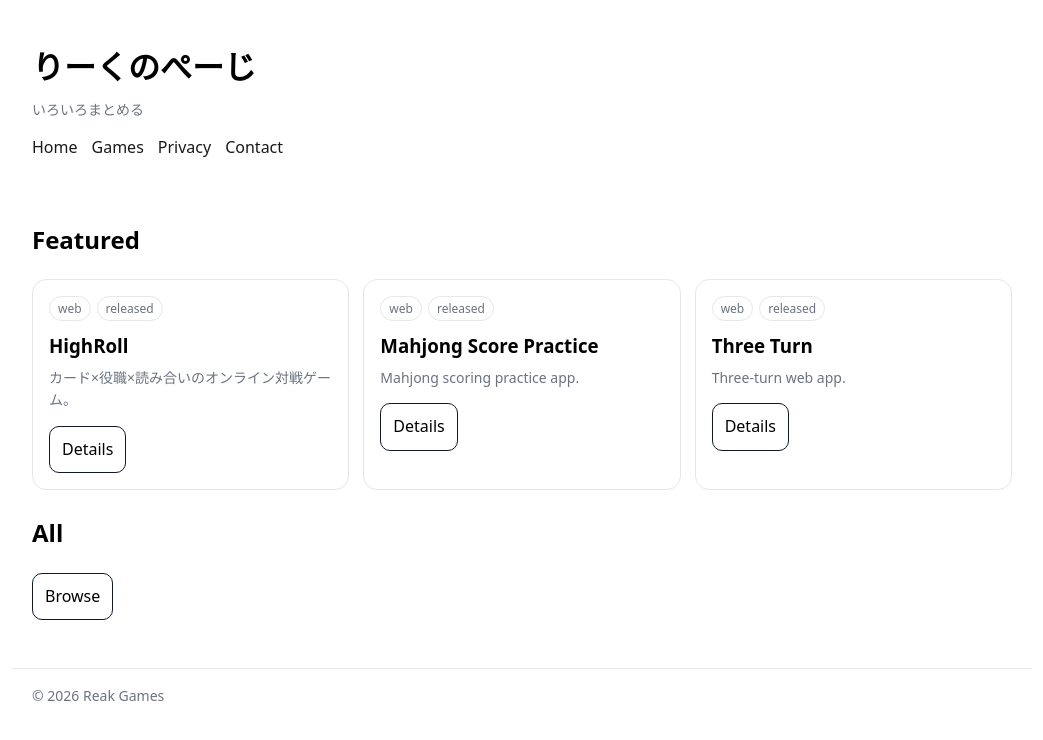
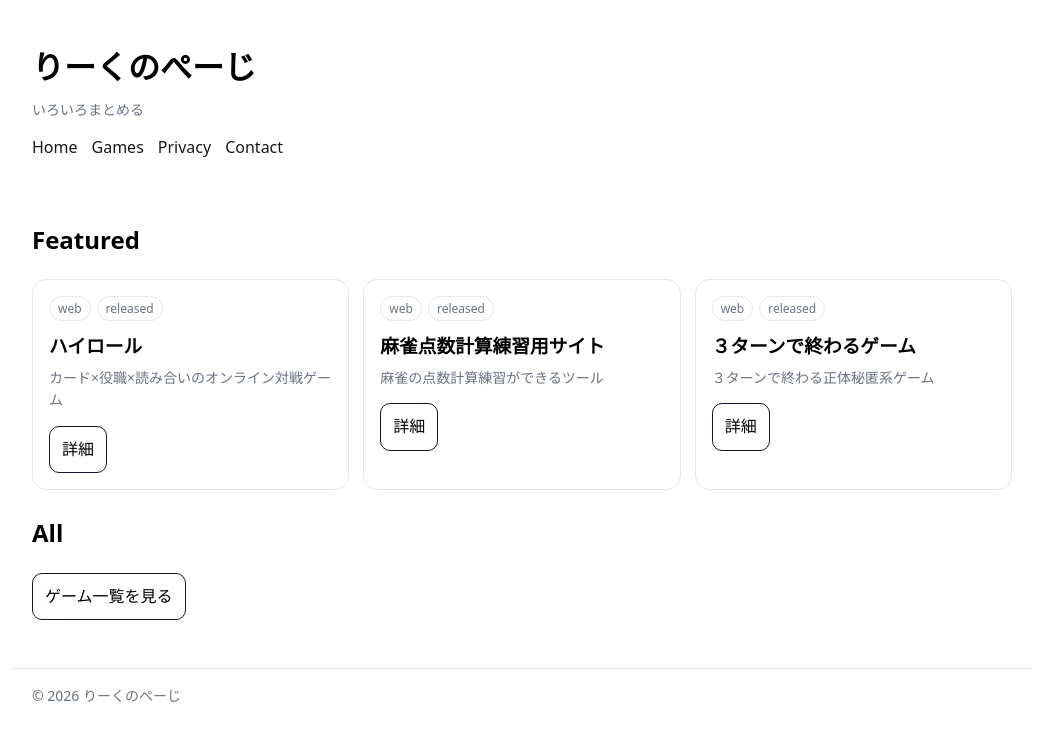
Before and after one commit to reak1161/reak-portal, a React (Vite) app: page / in a window 1280 px wide. Shown: the top 740 px of the page, without its empty margins (118-1161 px from the left). Built offline with nearby package versions, Linux system fonts and the light colour scheme.

Commit message:
change ui

```diff
--- a/src/components/Layout.tsx
+++ b/src/components/Layout.tsx
@@ -21,7 +21,7 @@ export default function Layout() {
       </main>
 
       <footer className="container footer">
-        <div className="muted">© {new Date().getFullYear()} Reak Games</div>
+        <div className="muted">© {new Date().getFullYear()} りーくのぺーじ</div>
       </footer>
     </div>
   );
--- a/src/data/products.ts
+++ b/src/data/products.ts
@@ -13,24 +13,24 @@ export type Product = {
 export const products: Product[] = [
   {
     slug: "highroll",
-    title: "HighRoll",
-    short: "カード×役職×読み合いのオンライン対戦ゲーム。",
+    title: "ハイロール",
+    short: "カード×役職×読み合いのオンライン対戦ゲーム",
     platforms: ["web"],
     playUrl: "https://highroll.reak1161.com/",
     status: "released",
   },
   {
     slug: "mahjong-score-practice",
-    title: "Mahjong Score Practice",
-    short: "Mahjong scoring practice app.",
+    title: "麻雀点数計算練習用サイト",
+    short: "麻雀の点数計算練習ができるツール",
     platforms: ["web"],
     playUrl: "https://mahjong.reak1161.com/",
     status: "released",
   },
   {
     slug: "three-turn",
-    title: "Three Turn",
-    short: "Three-turn web app.",
+    title: "３ターンで終わるゲーム",
+    short: "３ターンで終わる正体秘匿系ゲーム",
     platforms: ["web"],
     playUrl: "https://three-turn.reak1161.com/",
     status: "released",
--- a/src/pages/GameDetail.tsx
+++ b/src/pages/GameDetail.tsx
@@ -28,12 +28,12 @@ export default function GameDetail() {
 
       <div style={{ display: "flex", gap: 10, flexWrap: "wrap" }}>
         {p.playUrl && (
-          <a className="btn" href={p.playUrl} target="_blank" rel="noreferrer">Play</a>
+          <a className="btn" href={p.playUrl} target="_blank" rel="noreferrer">遊ぶ</a>
         )}
         {p.downloadUrl && (
           <a className="btn" href={p.downloadUrl} target="_blank" rel="noreferrer">Download</a>
         )}
-        <Link className="btn" to="/games">Back</Link>
+        <Link className="btn" to="/games">戻る</Link>
       </div>
     </div>
   );
--- a/src/pages/Games.tsx
+++ b/src/pages/Games.tsx
@@ -16,7 +16,7 @@ export default function Games() {
             </div>
             <h3 style={{ marginTop: 10, marginBottom: 6 }}>{p.title}</h3>
             <p className="muted" style={{ marginTop: 0 }}>{p.short}</p>
-            <Link className="btn" to={`/games/${p.slug}`}>Open</Link>
+            <Link className="btn" to={`/games/${p.slug}`}>開く</Link>
           </div>
         ))}
       </div>
--- a/src/pages/Home.tsx
+++ b/src/pages/Home.tsx
@@ -16,13 +16,13 @@ export default function Home() {
             </div>
             <h3 style={{ marginTop: 10, marginBottom: 6 }}>{p.title}</h3>
             <p className="muted" style={{ marginTop: 0 }}>{p.short}</p>
-            <Link className="btn" to={`/games/${p.slug}`}>Details</Link>
+            <Link className="btn" to={`/games/${p.slug}`}>詳細</Link>
           </div>
         ))}
       </div>
 
       <h2 style={{ marginTop: 24 }}>All</h2>
-      <Link className="btn" to="/games">Browse</Link>
+      <Link className="btn" to="/games">ゲーム一覧を見る</Link>
     </div>
   );
 }
```
